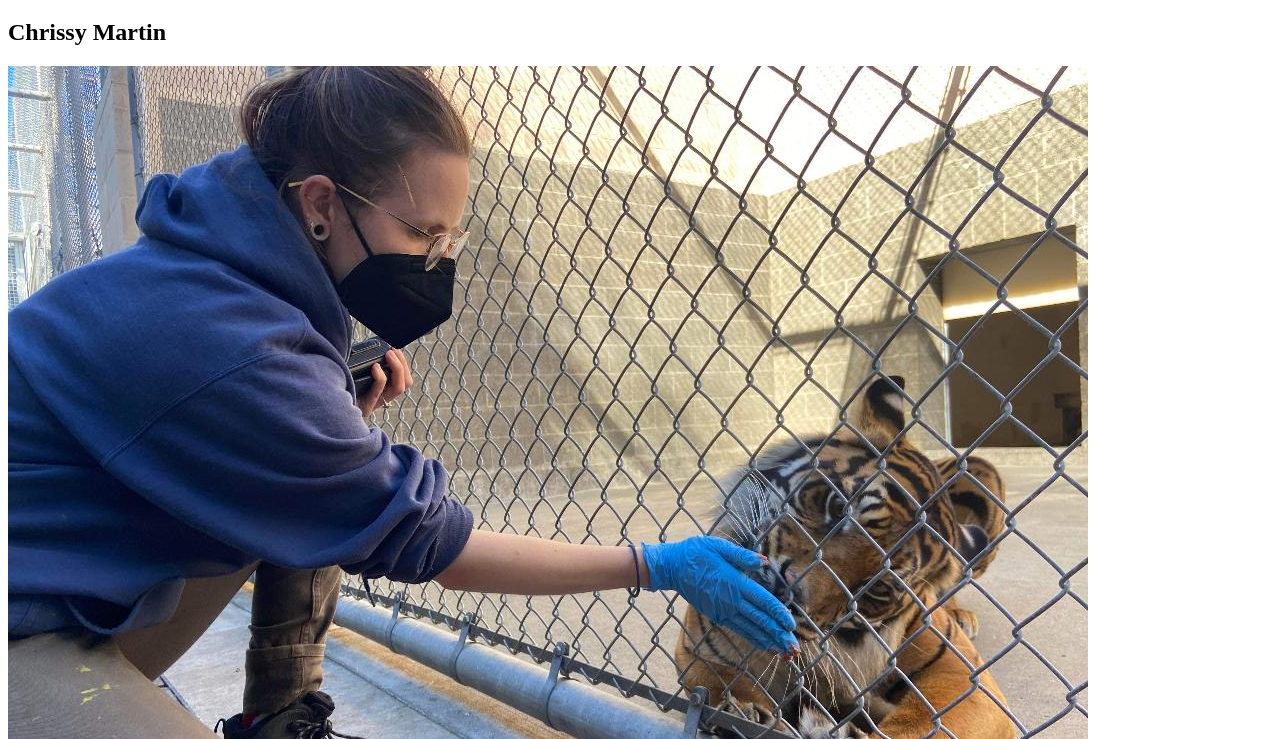
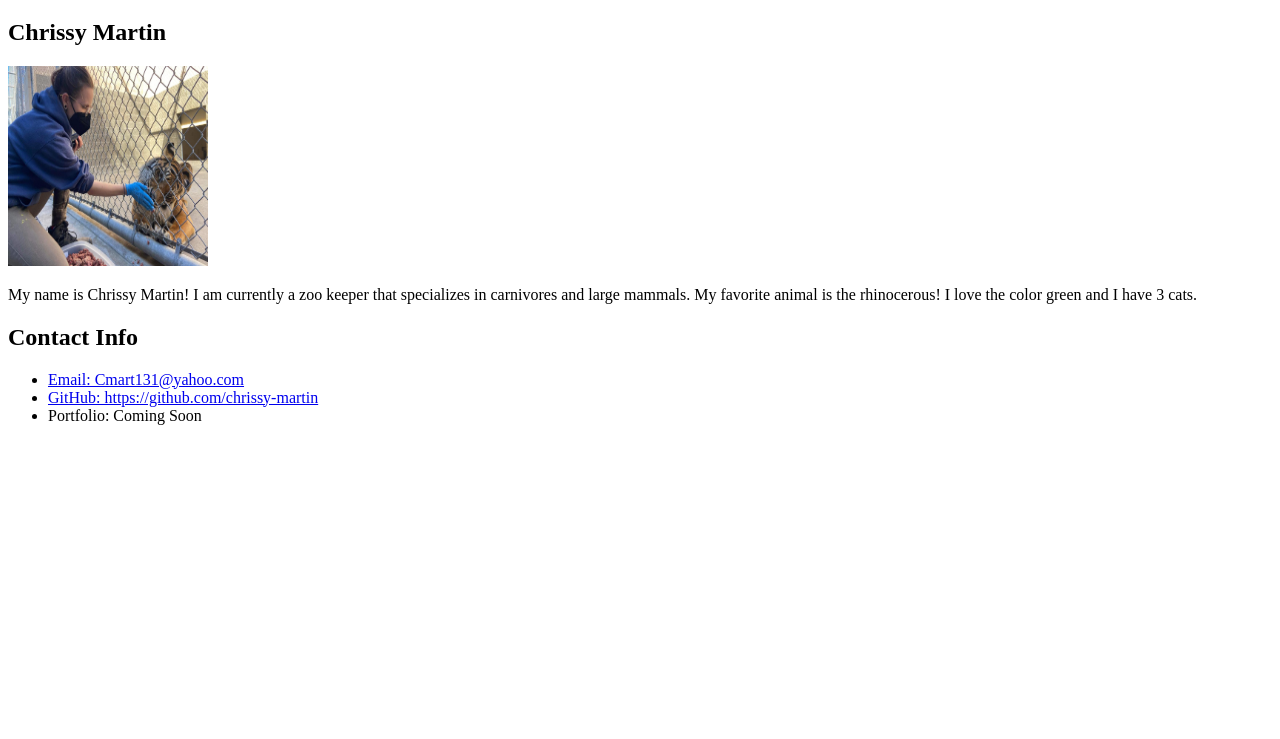
Before and after one commit to chrissy-martin/second-day, a plain HTML site: page index.html in a window 1280 px wide. Shown: the part 61-800 px from the top of the page. Drawn offline with Linux system fonts and the light colour scheme.

Commit message:
added links to html file and fixed photo

```diff
--- a/index.html
+++ b/index.html
@@ -10,13 +10,13 @@
     <h1>Student Bio</h1>
 
     <h2>Chrissy Martin</h2>
-        <img src="/resources/chrissy pic.jfif">
-        <p></p>
+        <img src="resources/chrissy pic.jpg" width="200" height="200">
+        <p>My name is Chrissy Martin! I am currently a zoo keeper that specializes in carnivores and large mammals. My favorite animal is the rhinocerous! I love the color green and I have 3 cats.</p>
 
     <h2>Contact Info</h2>
         <ul>
-            <li>Email: Cmart131@yahoo.com</li>
-            <li>GitHub: https://github.com/chrissy-martin</li>
+            <li><a href="mailto:cmart131@yahoo.com">Email: Cmart131@yahoo.com</a></li>
+            <li><a href="https://github.com/chrissy-martin">GitHub: https://github.com/chrissy-martin</a></li>
             <li>Portfolio: Coming Soon</li>
         </ul>
 </body>
```
Also changed, not shown: resources/chrissy pic.jpg (renamed from resources/chrissy pic.jfif).
